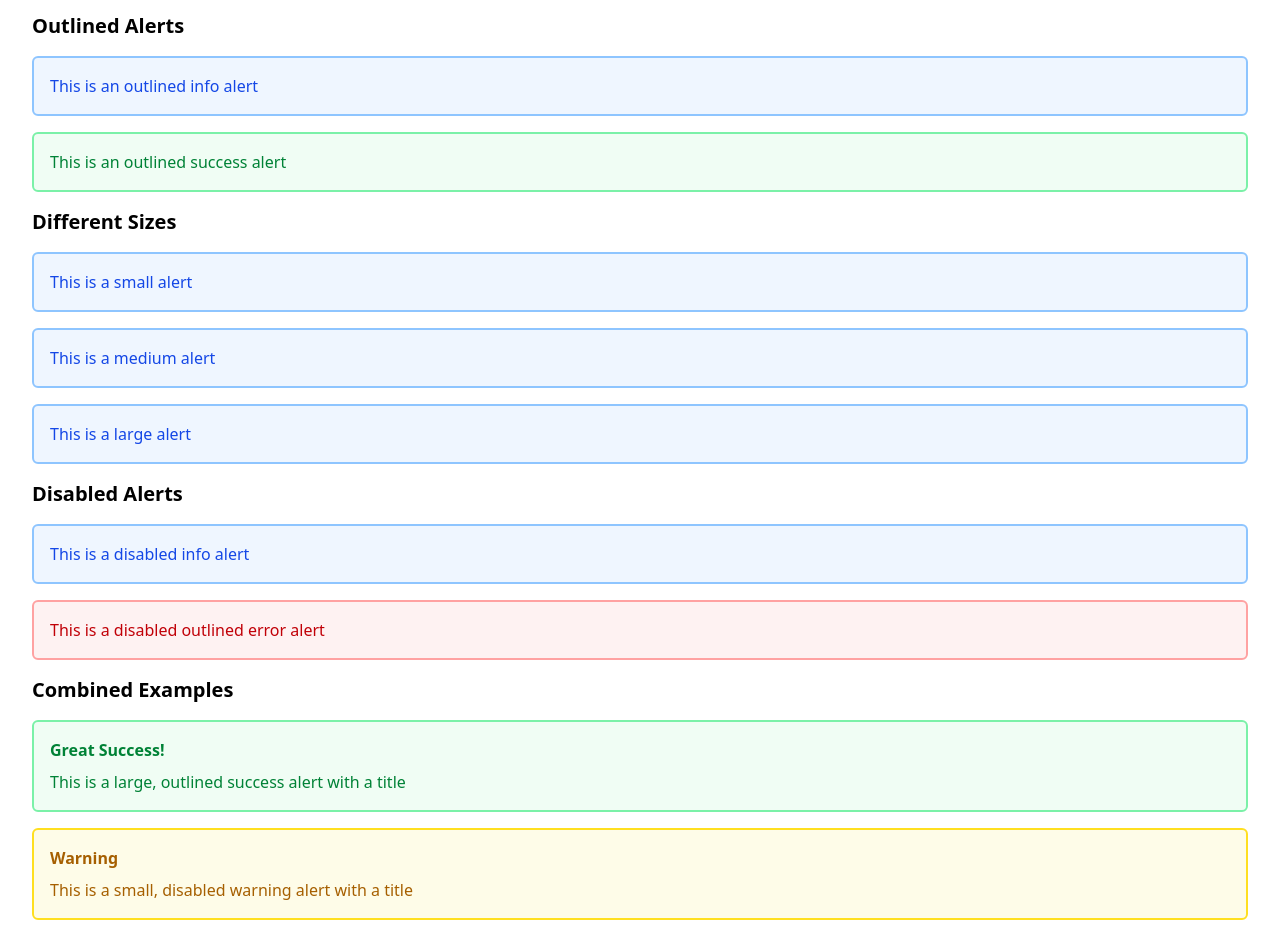
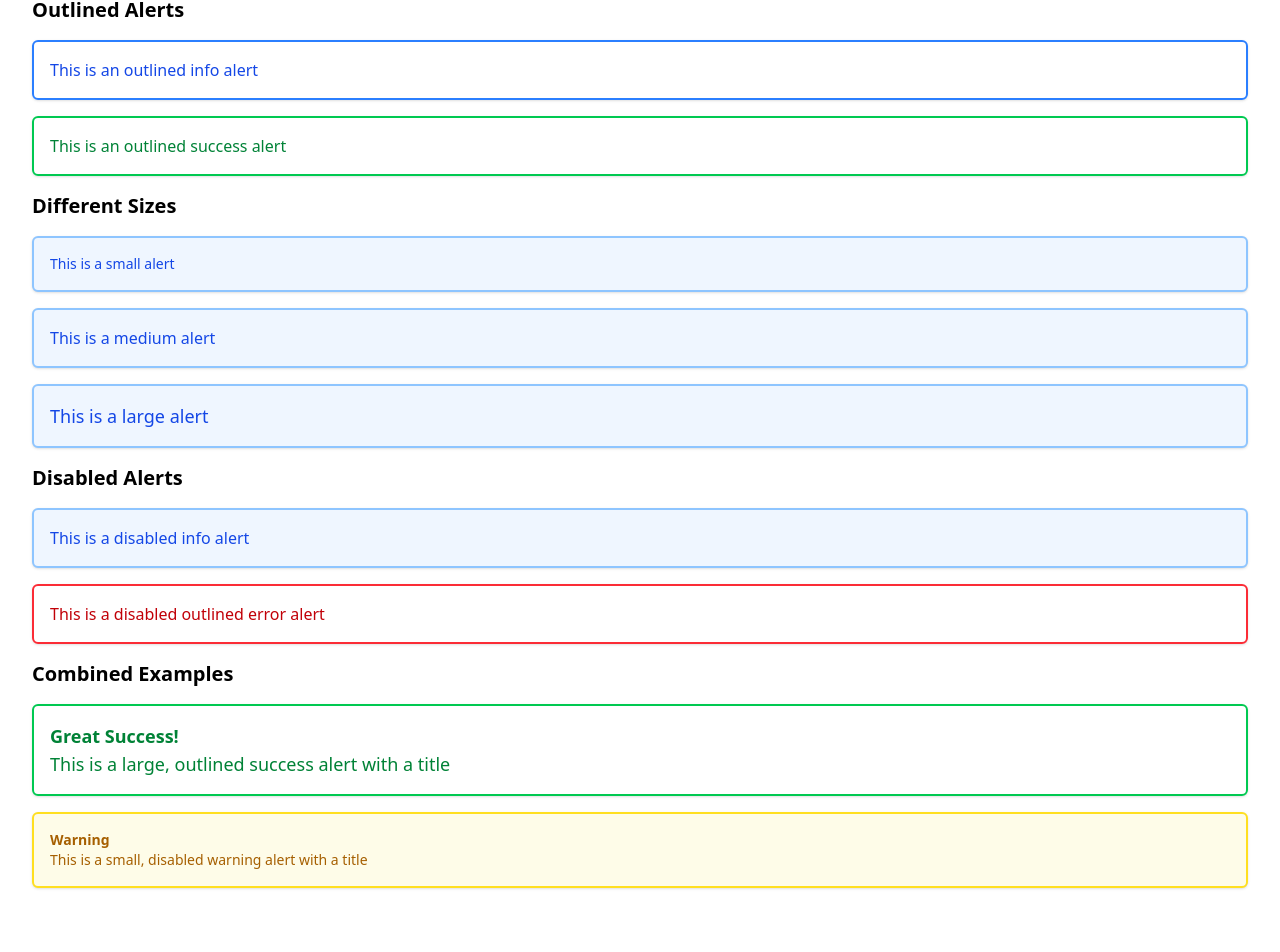
Before and after one commit to JunJieLin1s/validate, a Vue app: page /alerttest in a window 1280 px wide. Shown: the part 748-1700 px from the top of the page. After the commit the page ends 1668 px from the top, so only its background shows below. Built offline with nearby package versions, Linux system fonts and the light colour scheme.

Commit message:
alert component af

```diff
--- a/src/components/VAlert/VAlert.cva.ts
+++ b/src/components/VAlert/VAlert.cva.ts
@@ -1,14 +1,19 @@
 import { cva, type VariantProps } from 'class-variance-authority';
 
-export const alertCva = cva({
-    title: 'VAlert',
-    base: 'p-4 rounded-md border-2',
+export const alertCva = cva(
+    'p-4 rounded-md border-2 shadow-sm',
+    {
         variants: {
             type: {
                 info: 'bg-blue-50 border-blue-300 text-blue-700',
                 success: 'bg-green-50 border-green-300 text-green-700',
                 warning: 'bg-yellow-50 border-yellow-300 text-yellow-700',
                 error: 'bg-red-50 border-red-300 text-red-700',
+            },
+            size:{
+                small: 'text-sm',
+                medium: 'text-base',
+                large: 'text-lg'
             },
             outlined: {
                 true: 'bg-transparent',
@@ -21,6 +26,7 @@ export const alertCva = cva({
         },
         defaultVariants: {
             type: 'info',
+            size: 'medium',
             outlined: false,
             disabled: false,
         },
@@ -46,6 +52,5 @@ export const alertCva = cva({
                 class: 'border-red-500 text-red-700',
             },
         ]
-})
-
-export type AlertVariants = VariantProps<typeof alertCva>
+    }
+)
--- a/src/components/VAlert/VAlert.vue
+++ b/src/components/VAlert/VAlert.vue
@@ -1,39 +1,31 @@
 <script setup lang="ts">
-import { defineProps, computed } from 'vue';
-import { cva } from 'class-variance-authority';
+import { computed, useAttrs } from 'vue'
+import { alertCva } from './VAlert.cva'
+import type { VAlertProps } from './VAlert.types'
 import { AlertType, AlertSize } from './VAlert.types'
-import type { VAlertProps } from './VAlert.types'
 
 const props = withDefaults(defineProps<VAlertProps>(), {
-    type: AlertType.info,
-    outlined: false,
-    disabled: false
+  type: AlertType.info,
+  size: AlertSize.medium,
+  outlined: false,
+  disabled: false,
 })
 
-const alertCva = cva('p-4 rounded-md border-2', {
-    variants: {
-        type: {
-            info: 'bg-blue-50 border-blue-300 text-blue-700',
-            success: 'bg-green-50 border-green-300 text-green-700',
-            warning: 'bg-yellow-50 border-yellow-300 text-yellow-700',
-            error: 'bg-red-50 border-red-300 text-red-700',
-        }
-    },
-    defaultVariants: {
-        type: 'info'
-    }
-})
+const attrs = useAttrs()
 
 const alertClasses = computed(() => {
-    return alertCva({ type: props.type })
+  return alertCva({
+    type: props.type,
+    size: props.size,
+    outlined: props.outlined,
+    disabled: typeof attrs.disabled !== 'undefined' && attrs.disabled !== false,
+  })
 })
 </script>
 
 <template>
-    <div :class="alertClasses">
-        <div>
-            <h5 v-if="title" class="font-semibold mb-2">{{ title }}</h5>
-            <slot />
-        </div>
-    </div>
+  <div :class="alertClasses">
+    <h5 v-if="title" class="font-semibold">{{ title }}</h5>
+    <slot />
+  </div>
 </template>
--- a/src/views/AlertTestView.vue
+++ b/src/views/AlertTestView.vue
@@ -83,4 +83,4 @@ import { AlertType, AlertSize } from '@/components/VAlert/VAlert.types';
             </VAlert>
         </div>
     </div>
-</template>
+</template>.
```
Lines whose indentation alone changed are shown as unchanged.
